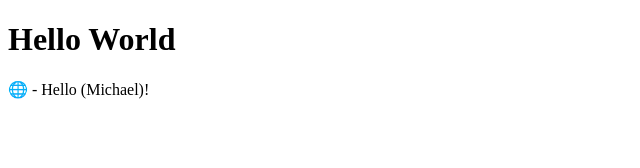
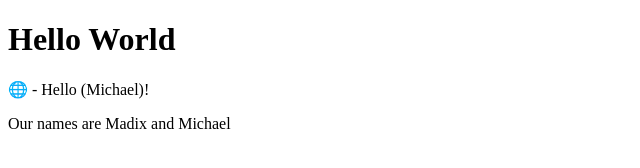
Before and after one commit to MadimetjaMadix/ELEN4010_Lab_1, a plain HTML site: page index.html in a window 1280 px wide. Shown: the whole page, without its empty margins (0-640 px from the left). Drawn offline with Linux system fonts and the light colour scheme.

Commit message:
Edited Bio in Index

```diff
--- a/index.html
+++ b/index.html
@@ -9,5 +9,6 @@
     <p>
     &#127760 - Hello (Michael)!
     </p>
+    Our names are Madix  and Michael  </p>
 </body>
 </html>
```
